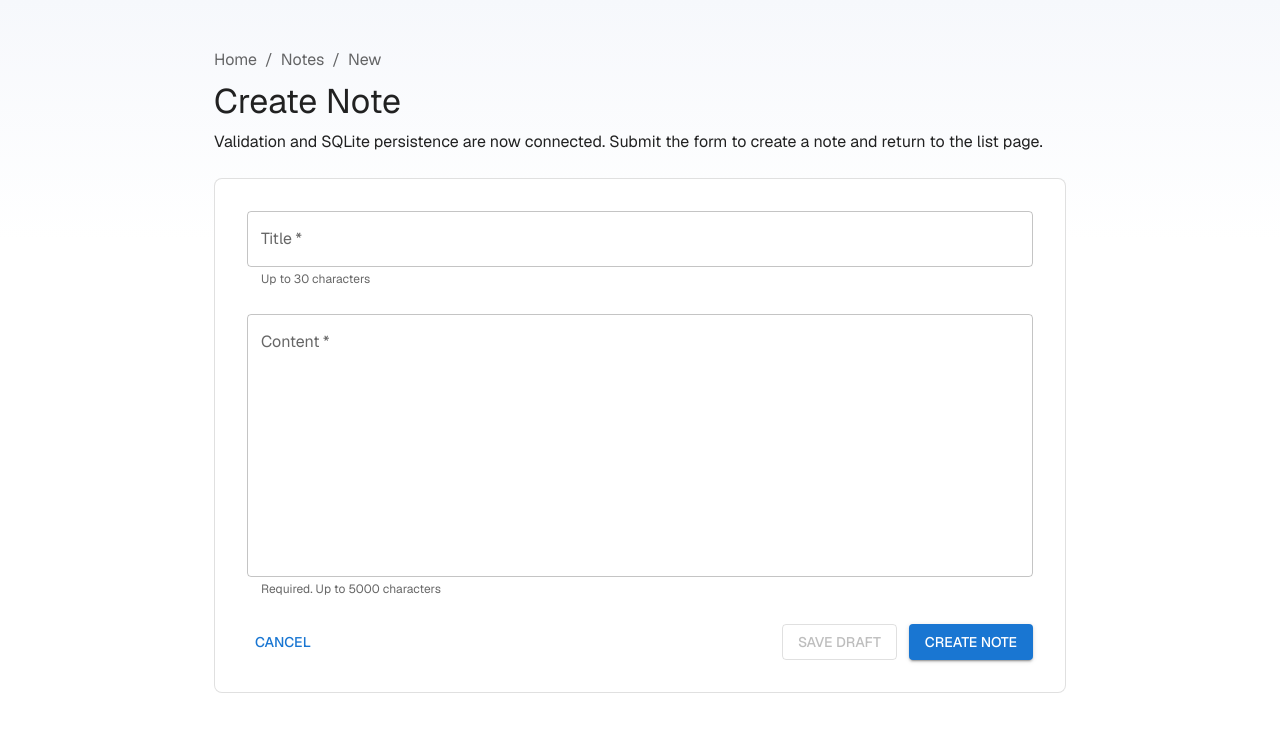
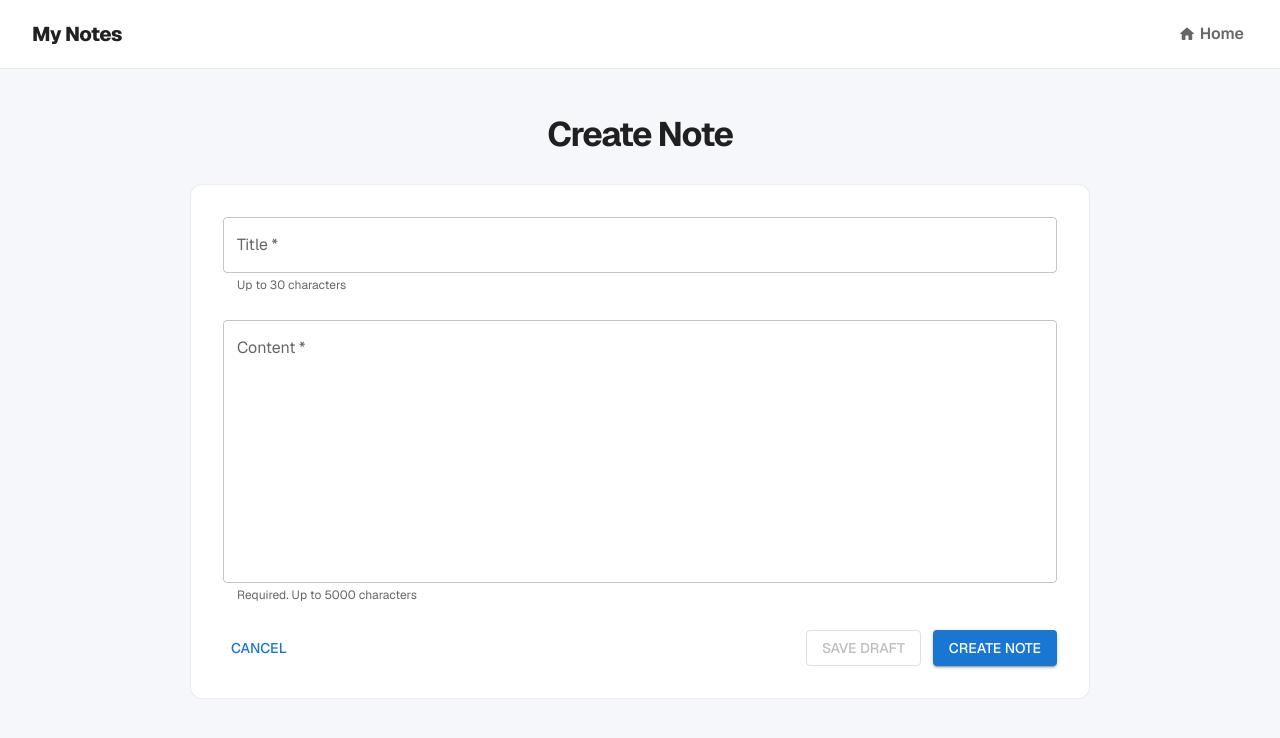
Before and after one commit to htanjo/nextjs-demo, a Next.js app: page /notes/new in a window 1280 px wide. Shown: the top 738 px of the page. Built offline with nearby package versions, Linux system fonts and the light colour scheme; what @mui/material-nextjs would draw is missing.

Commit message:
Update layout with NotesShell and NotesSurface components

```diff
--- /dev/null
+++ b/app/notes/components/notes-shell.tsx
@@ -0,0 +1,131 @@
+import type { ReactNode } from "react";
+import HomeRoundedIcon from "@mui/icons-material/HomeRounded";
+import { Box, Link, Stack, Typography } from "@mui/material";
+
+type NotesShellProps = {
+  title?: string;
+  children: ReactNode;
+  maxWidth?: "md" | "lg";
+  noteCount?: number;
+};
+
+export function NotesShell({
+  title,
+  children,
+  maxWidth = "lg",
+  noteCount,
+}: NotesShellProps) {
+  return (
+    <Box sx={{ minHeight: "100dvh", backgroundColor: "#f5f7fb" }}>
+      <Box
+        component="header"
+        sx={{
+          backgroundColor: "#fff",
+          borderBottom: "1px solid",
+          borderColor: "rgba(15, 23, 42, 0.08)",
+        }}
+      >
+        <Box sx={{ px: { xs: 2, sm: 3, md: 4 } }}>
+          <Stack
+            direction="row"
+            spacing={3}
+            sx={{
+              justifyContent: "space-between",
+              alignItems: "center",
+              py: 2,
+              whiteSpace: "nowrap",
+              overflowX: "auto",
+            }}
+          >
+            <Link
+              href="/notes"
+              underline="none"
+              color="text.primary"
+              sx={{
+                flexShrink: 0,
+                fontSize: { xs: "1.125rem", md: "1.25rem" },
+                fontWeight: 800,
+                letterSpacing: "-0.03em",
+              }}
+            >
+              My Notes
+            </Link>
+
+            <Stack
+              direction="row"
+              spacing={1.5}
+              sx={{
+                alignItems: "center",
+                flexShrink: 0,
+              }}
+            >
+              {typeof noteCount === "number" ? (
+                <Box
+                  sx={{
+                    borderRadius: 999,
+                    border: "1px solid",
+                    borderColor: "rgba(15, 23, 42, 0.08)",
+                    backgroundColor: "#f8fafc",
+                    px: 1.5,
+                    py: 0.75,
+                  }}
+                >
+                  <Typography
+                    variant="body2"
+                    color="text.secondary"
+                    sx={{ fontWeight: 600 }}
+                  >
+                    {noteCount} {noteCount === 1 ? "Note" : "Notes"}
+                  </Typography>
+                </Box>
+              ) : null}
+
+              <Link
+                href="/"
+                underline="none"
+                color="text.secondary"
+                sx={{
+                  display: "inline-flex",
+                  alignItems: "center",
+                  gap: 0.5,
+                  px: 0.5,
+                  py: 0.75,
+                  fontWeight: 600,
+                }}
+              >
+                <HomeRoundedIcon sx={{ fontSize: 18 }} />
+                Home
+              </Link>
+            </Stack>
+          </Stack>
+        </Box>
+      </Box>
+
+      <Box component="main" sx={{ py: { xs: 3, md: 5 } }}>
+        <Box sx={{ px: { xs: 2, sm: 3, md: 4 } }}>
+          <Box sx={{ maxWidth: maxWidth === "md" ? 900 : 1200, mx: "auto" }}>
+            <Stack spacing={3}>
+              {title ? (
+                <Box>
+                  <Typography
+                    component="h1"
+                    align="center"
+                    sx={{
+                      fontSize: { xs: "1.75rem", md: "2.125rem" },
+                      fontWeight: 700,
+                      letterSpacing: "-0.04em",
+                      color: "text.primary",
+                    }}
+                  >
+                    {title}
+                  </Typography>
+                </Box>
+              ) : null}
+              {children}
+            </Stack>
+          </Box>
+        </Box>
+      </Box>
+    </Box>
+  );
+}
--- /dev/null
+++ b/app/notes/components/notes-surface.tsx
@@ -0,0 +1,23 @@
+import type { ReactNode } from "react";
+import { Paper } from "@mui/material";
+
+type NotesSurfaceProps = {
+  children: ReactNode;
+};
+
+export function NotesSurface({ children }: NotesSurfaceProps) {
+  return (
+    <Paper
+      elevation={0}
+      sx={{
+        border: "1px solid",
+        borderColor: "rgba(15, 23, 42, 0.08)",
+        borderRadius: 3,
+        backgroundColor: "#fff",
+        overflow: "hidden",
+      }}
+    >
+      {children}
+    </Paper>
+  );
+}
--- a/app/notes/new/page.tsx
+++ b/app/notes/new/page.tsx
@@ -1,64 +1,25 @@
-import {
-  Box,
-  Breadcrumbs,
-  Container,
-  Link,
-  Paper,
-  Stack,
-  Typography,
-} from "@mui/material";
+import { Box } from "@mui/material";
 import { createNote } from "@/app/notes/actions";
 import { NoteForm } from "@/app/notes/components/note-form";
+import { NotesShell } from "@/app/notes/components/notes-shell";
+import { NotesSurface } from "@/app/notes/components/notes-surface";
 import { initialCreateNoteFormState } from "@/app/notes/form-state";
 
 export default function NewNotePage() {
   return (
-    <Box
-      sx={{
-        minHeight: "100%",
-        background:
-          "linear-gradient(180deg, #f6f8fc 0%, #ffffff 240px, #ffffff 100%)",
-        py: { xs: 4, md: 6 },
-      }}
+    <NotesShell
+      title="Create Note"
+      maxWidth="md"
     >
-      <Container maxWidth="md">
-        <Stack spacing={3}>
-          <Box>
-            <Breadcrumbs aria-label="breadcrumb" sx={{ mb: 1 }}>
-              <Link underline="hover" color="inherit" href="/">
-                Home
-              </Link>
-              <Link underline="hover" color="inherit" href="/notes">
-                Notes
-              </Link>
-              <Typography color="text.primary">New</Typography>
-            </Breadcrumbs>
-            <Typography variant="h4" component="h1">
-              Create Note
-            </Typography>
-            <Typography variant="body1" color="text.secondary" sx={{ mt: 1 }}>
-              Validation and SQLite persistence are now connected. Submit the
-              form to create a note and return to the list page.
-            </Typography>
-          </Box>
-
-          <Paper
-            elevation={0}
-            sx={{
-              border: "1px solid",
-              borderColor: "divider",
-              borderRadius: 2,
-              p: { xs: 3, md: 4 },
-            }}
-          >
+      <NotesSurface>
+        <Box sx={{ p: { xs: 3, md: 4 } }}>
           <NoteForm
             mode="create"
             action={createNote}
             initialState={initialCreateNoteFormState}
           />
-          </Paper>
-        </Stack>
-      </Container>
         </Box>
+      </NotesSurface>
+    </NotesShell>
   );
 }
--- a/package.json
+++ b/package.json
@@ -12,6 +12,7 @@
     "@emotion/cache": "^11.14.0",
     "@emotion/react": "^11.14.0",
     "@emotion/styled": "^11.14.1",
+    "@mui/icons-material": "^9.0.0",
     "@mui/material": "^9.0.0",
     "@mui/material-nextjs": "^9.0.0",
     "@paralleldrive/cuid2": "^3.3.0",
```
Also changed, not shown: app/notes/[id]/edit/page.tsx (+10 -49 lines), app/notes/page.tsx (+13 -88 lines), 1 other file (tests, documents, lock files or other folders). Lines whose indentation alone changed are shown as unchanged.
